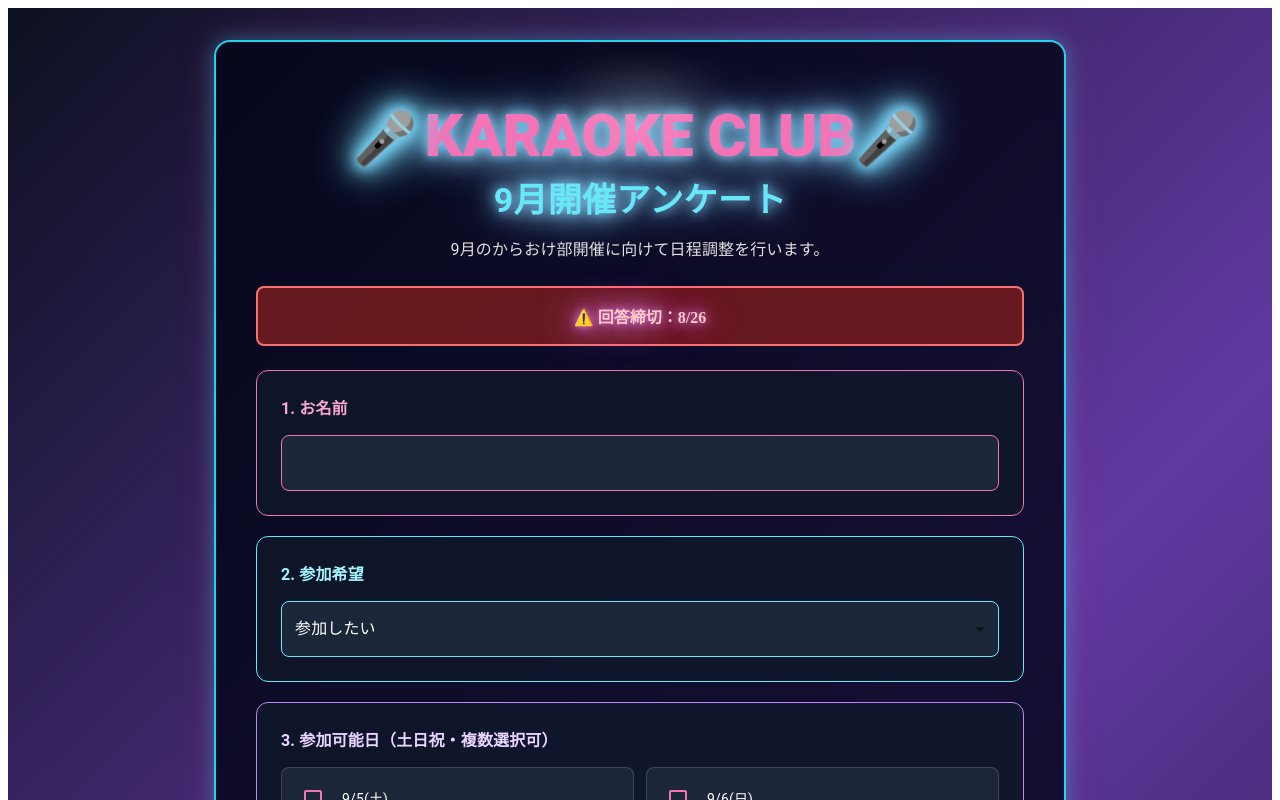
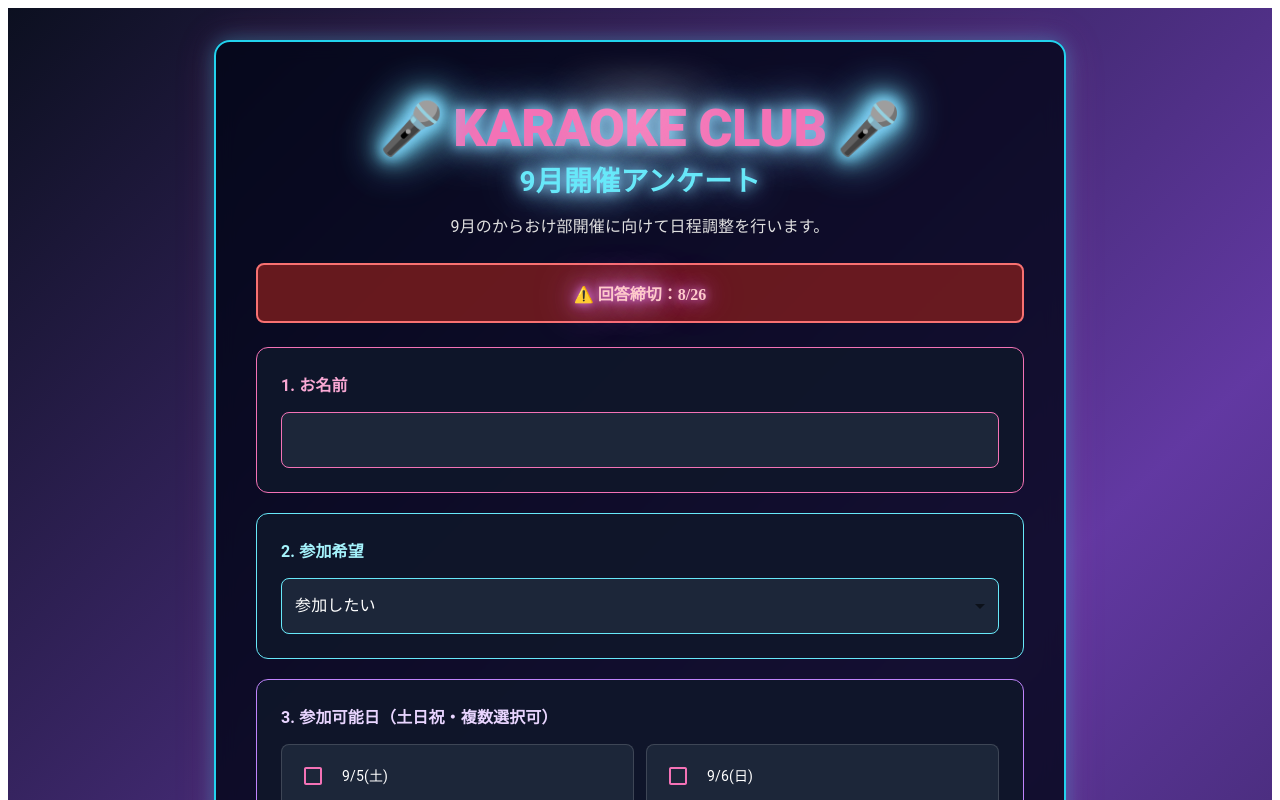
Before and after one commit to ha-ishibashi-switch/ha-ishibashi-switch.github.io, a React (Create React App) app: page /#/survey/202608 in a window 1280 px wide. Shown: the top 800 px of the page. Built offline with nearby package versions, Linux system fonts and the light colour scheme.

Commit message:
アンケート作成

```diff
--- a/src/pages/Survey/Survey202608.tsx
+++ b/src/pages/Survey/Survey202608.tsx
@@ -154,40 +154,55 @@ function Survey202608() {
                   animation: "pulseGlow 1.6s ease-in-out infinite",
                 }}
               ></Box>
-              <Typography
-                variant="h2"
-                component="h1"
+              <Box
                 sx={{
-                  fontWeight: 800,
-                  color: "#f472b6",
-                  textShadow:
-                    "0 0 8px #ff4fd8, 0 0 20px #ff4fd8, 0 0 40px #ff4fd8",
+                  display: "flex",
+                  alignItems: "center",
+                  justifyContent: "center",
+                  flexWrap: "wrap",
+                  gap: { xs: 0.75, sm: 1.25 },
                   mb: 1,
-                  animation: "pulseGlow 1.6s ease-in-out infinite",
                 }}
               >
                 <Box
                   component="span"
                   sx={{
-                    fontSize: "3.2rem",
-                    mr: 1,
+                    fontSize: { xs: "1.6rem", sm: "2.4rem", md: "3.2rem" },
+                    lineHeight: 1,
                     filter: "drop-shadow(0 0 8px #67e8f9)",
+                    animation: "pulseGlow 1.6s ease-in-out infinite",
                   }}
                 >
                   🎤
                 </Box>
-                KARAOKE CLUB
+                <Typography
+                  variant="h2"
+                  component="h1"
+                  sx={{
+                    fontWeight: 800,
+                    color: "#f472b6",
+                    textShadow:
+                      "0 0 8px #ff4fd8, 0 0 20px #ff4fd8, 0 0 40px #ff4fd8",
+                    animation: "pulseGlow 1.6s ease-in-out infinite",
+                    fontSize: { xs: "1.45rem", sm: "2.2rem", md: "3.25rem" },
+                    lineHeight: 1.1,
+                    wordBreak: "break-word",
+                  }}
+                >
+                  KARAOKE CLUB
+                </Typography>
                 <Box
                   component="span"
                   sx={{
-                    fontSize: "3.2rem",
-                    mr: 1,
+                    fontSize: { xs: "1.6rem", sm: "2.4rem", md: "3.2rem" },
+                    lineHeight: 1,
                     filter: "drop-shadow(0 0 8px #67e8f9)",
+                    animation: "pulseGlow 1.6s ease-in-out infinite",
                   }}
                 >
                   🎤
                 </Box>
-              </Typography>
+              </Box>
 
               <Typography
                 variant="h4"
@@ -199,6 +214,9 @@ function Survey202608() {
                     "0 0 8px #67e8f9, 0 0 20px #67e8f9, 0 0 40px #67e8f9",
                   mb: 2,
                   animation: "pulseGlow 1.6s ease-in-out infinite",
+                  fontSize: { xs: "1rem", sm: "1.35rem", md: "1.75rem" },
+                  lineHeight: 1.2,
+                  px: { xs: 1, sm: 0 },
                 }}
               >
                 9月開催アンケート
@@ -548,7 +566,7 @@ function Survey202608() {
                 textTransform: "none",
               }}
             >
-              🎤 LET'S SING !!
+              🎤 LET'S SING !!　（送信）
             </Button>
           </Stack>
         </Paper>
```
Also changed, not shown: 6 other files (tests, documents, lock files or other folders).
